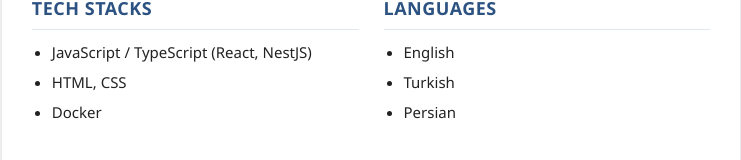
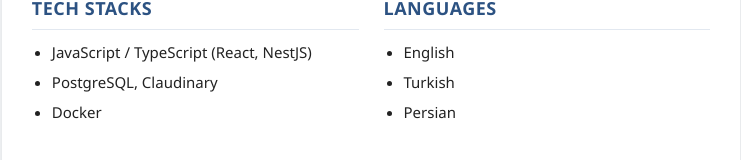
Before and after one commit to calledarian/Portfolio, a React (Create React App) app: page /resume in a window 1280 px wide. Shown: the part 748-908 px from the top of the page, without its empty margins (269-1010 px from the left). Built offline with nearby package versions, Linux system fonts and the light colour scheme.

Commit message:
updated resume

```diff
--- a/src/components/Resume.js
+++ b/src/components/Resume.js
@@ -71,7 +71,7 @@
                             <h2>Tech Stacks</h2>
                             <ul className="tech-list">
                                 <li>JavaScript / TypeScript (React, NestJS)</li>
-                                <li>HTML, CSS</li>
+                                <li>PostgreSQL, Claudinary</li>
                                 <li>Docker</li>
                             </ul>
                         </section>
```
